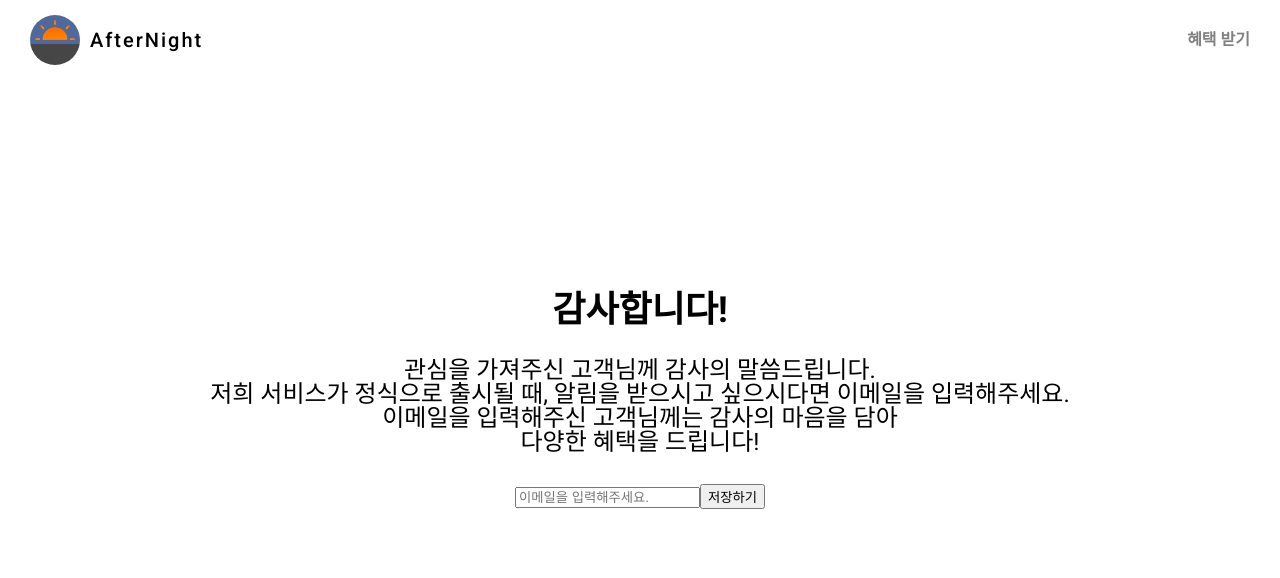
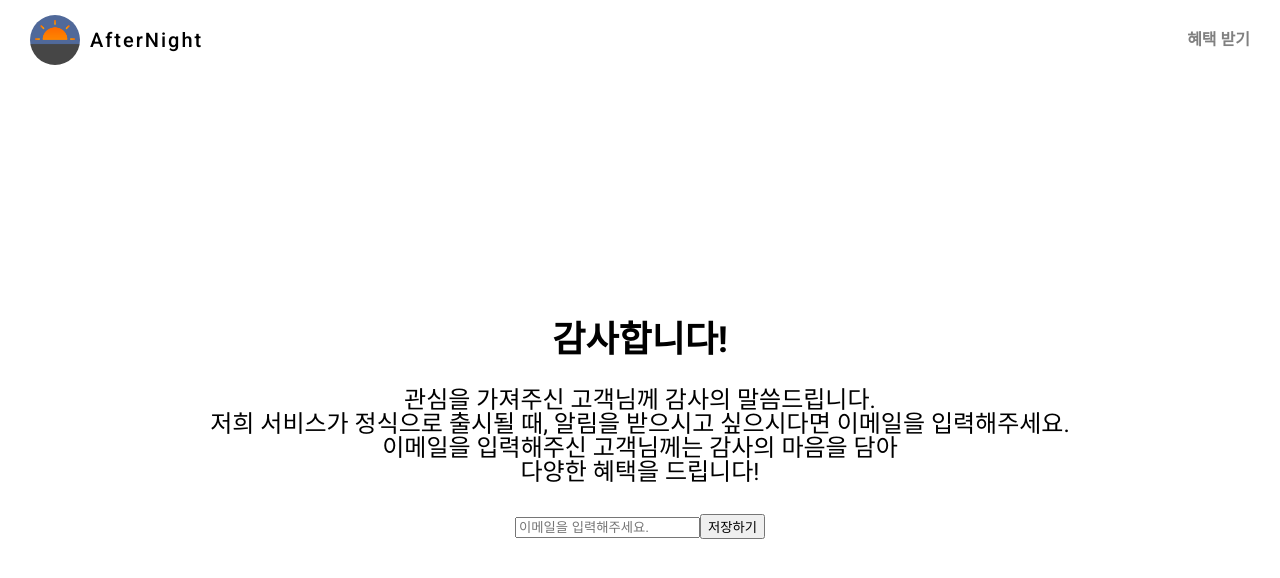
Before and after one commit to boonddiga00/coldbrew-pretotype, a Next.js app: page /emailForm in a window 1280 px wide. Shown: the top 578 px of the page. Built offline with nearby package versions, Linux system fonts and the light colour scheme.

Commit message:
Add Padding on EmailForm Page

```diff
--- a/pages/emailForm.tsx
+++ b/pages/emailForm.tsx
@@ -1,5 +1,6 @@
 import { SubmitHandler, useForm } from "react-hook-form";
 import styled from "styled-components";
+import Section from "../components/interfaces/Section";
 import {
   DescriptionText,
   TitleText,
@@ -45,6 +46,7 @@ const EmailForm = () => {
     console.log(data);
   };
   return (
+    <Section verticalPadding="30px">
       <Container>
         <TextContainer>
           <TitleText>감사합니다!</TitleText>
@@ -77,6 +79,7 @@ const EmailForm = () => {
           <span>{errors.email?.message}</span>
         </Form>
       </Container>
+    </Section>
   );
 };
 
```
Lines whose indentation alone changed are shown as unchanged.
